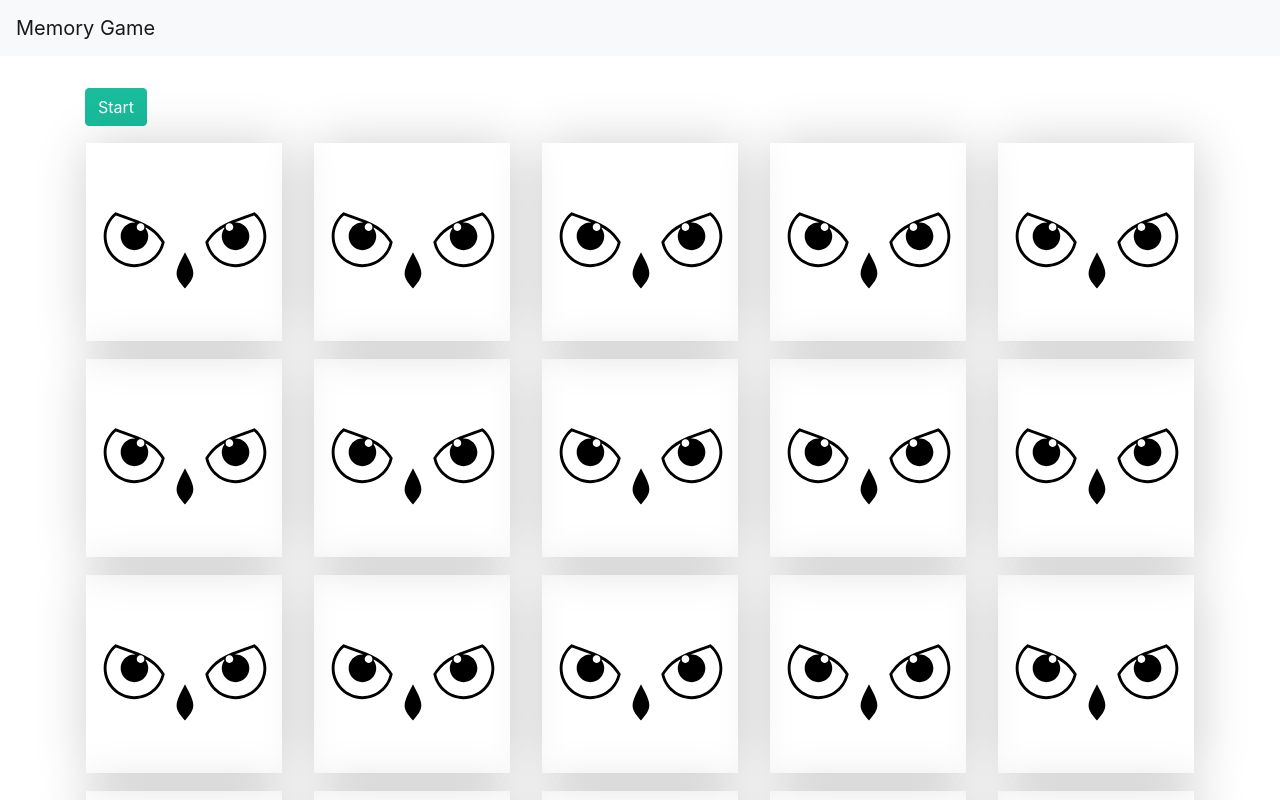
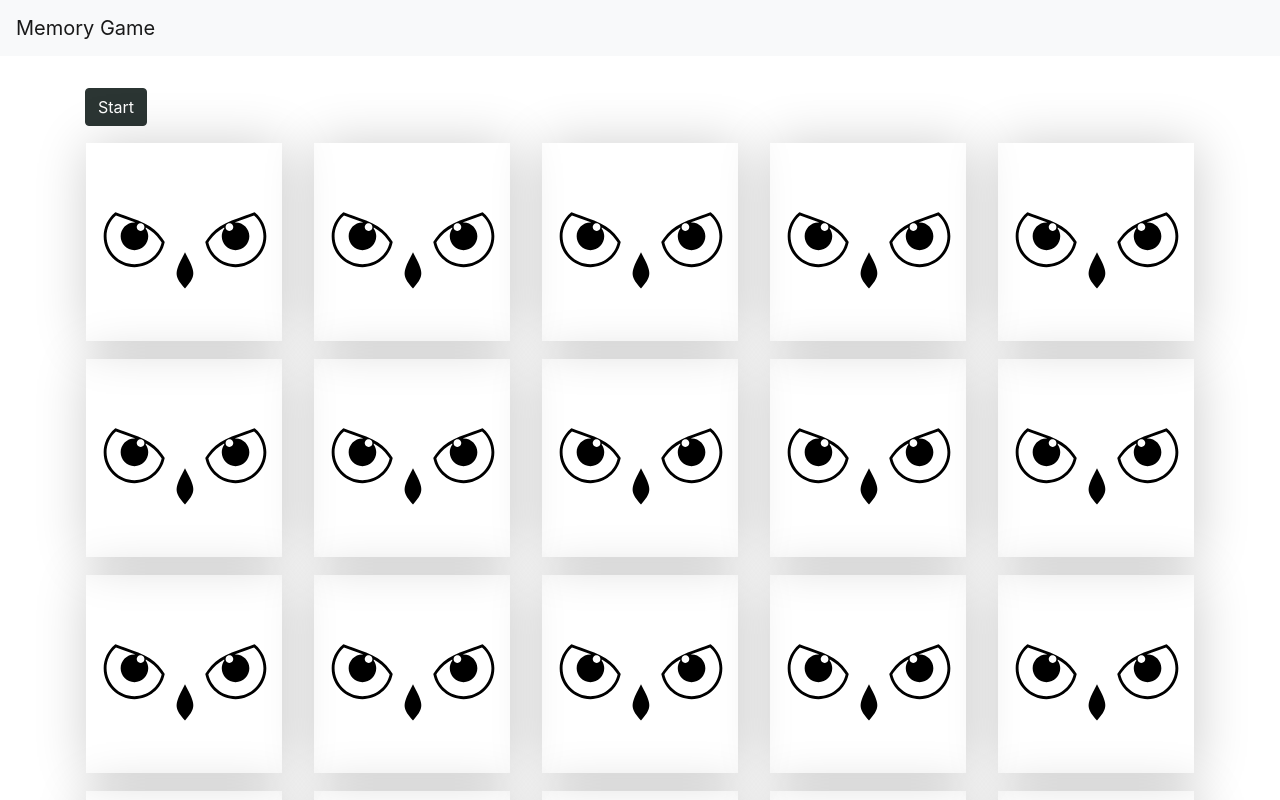
Before and after one commit to ceottaki/memory-game, a Next.js app in the folder app/: page / in a window 1280 px wide. Shown: the top 800 px of the page. Built offline with nearby package versions, Linux system fonts and the light colour scheme.

Commit message:
Slight change of bootstrap styles.

```diff
--- a/app/src/global-styles/_custom-bootstrap-variables.scss
+++ b/app/src/global-styles/_custom-bootstrap-variables.scss
@@ -8,8 +8,8 @@
 ///////////////////////////////////////////////////////////////////////////////////////////////////
 
 // Just examples:
-$primary: #19bc9c;
-$secondary: #ed7164;
+$primary: #2b3533;
+$secondary: #ce3c2c;
 
 ///////////////////////////////////////////////////////////////////////////////////////////////////
 // These are here so that this file alone can be imported into SCSS modules to make Bootstrap    //
```
Also changed, not shown: app/public/manifest.json.
